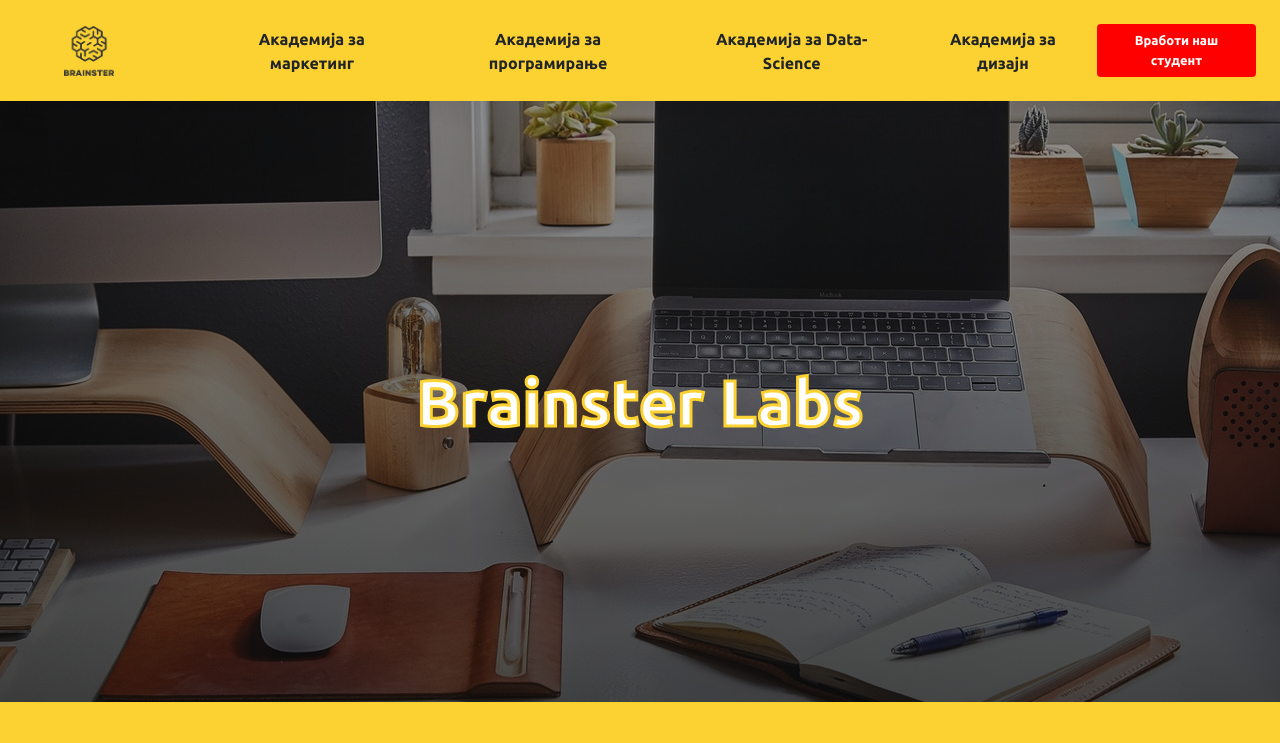
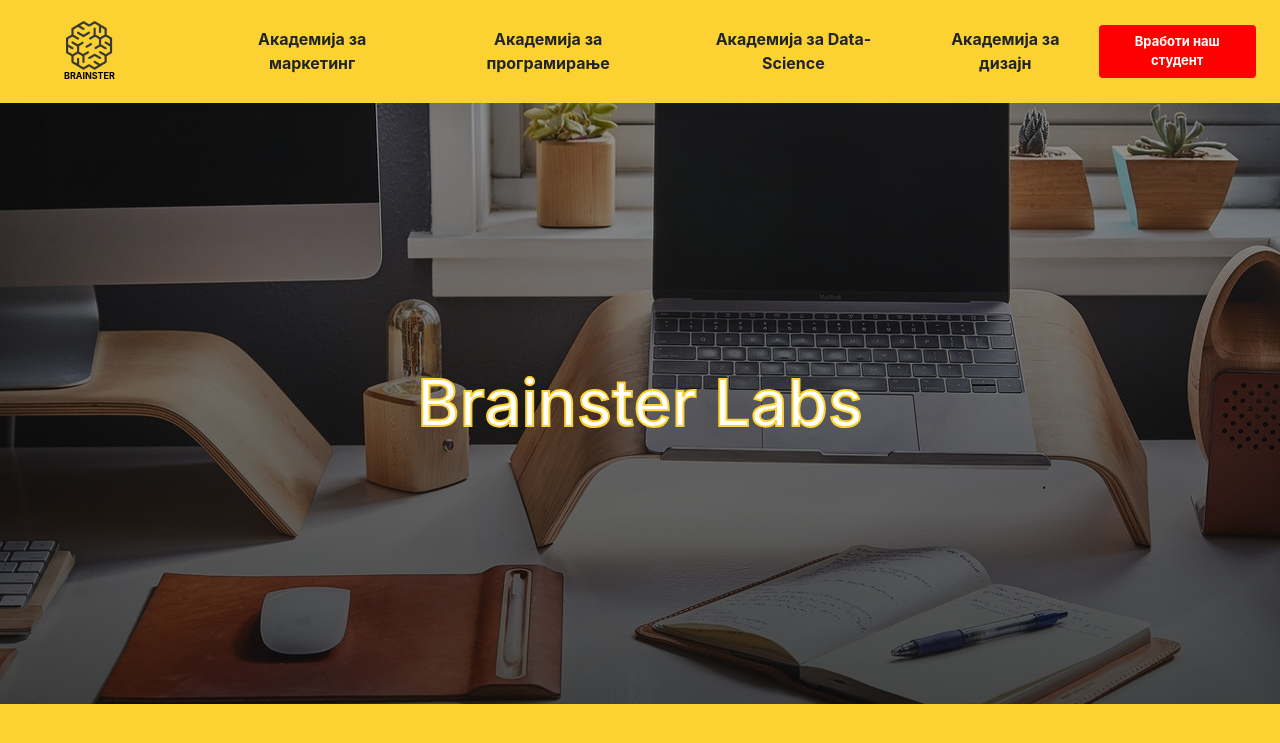
Before and after one commit to stamenco/BrainsterProjects_StamkoBoshkovFS13, a PHP site: page / in a window 1280 px wide. Shown: the top 743 px of the page. Run offline with PHP 8.4, Linux system fonts and the light colour scheme; some libraries are stand-ins or nearby versions.

Commit message:
optimazing navbar-logo

```diff
--- a/index.html
+++ b/index.html
@@ -29,12 +29,12 @@
         class="navbar navbar-expand-lg font-weight-bold nav-shadow p-lg-3"
         id="main-nav"
       >
-        <a class="navbar-brand mx-lg-5" href="index.html"
-          ><img
-            src="images/brainster-logo.png"
-            alt="logo"
-            class="d-block logo-size"
-        /></a>
+        <a class="navbar-brand d-flex logo mx-lg-5" href="index.html"
+          ><div class="">
+            <img src="images/Logo.png" alt="logo" class="d-block logo-size" />
+            <p>BRAINSTER</p>
+          </div></a
+        >
         <button
           class="navbar-toggler collapsed"
           data-toggle="collapse"
@@ -131,6 +131,6 @@
       integrity="sha384-+sLIOodYLS7CIrQpBjl+C7nPvqq+FbNUBDunl/OZv93DB7Ln/533i8e/mZXLi/P+"
       crossorigin="anonymous"
     ></script>
-    <script src="./main.js"></script>
+    <script src="./js/main.js"></script>
   </body>
 </html>
--- a/style.css
+++ b/style.css
@@ -1,22 +1,4 @@
-@import url("https://fonts.googleapis.com/css2?family=Ubuntu:wght@400;500;700&amp;display=swap");
-/* @keyframes pulse {
-  0% {
-    -moz-box-shadow: 0 0 0 0 rgba(214, 32, 39, 0.8);
-    box-shadow: 0 0 0 0 rgba(214, 32, 39, 0.8);
-  }
-  70% {
-    -moz-box-shadow: 0 0 0 8px rgba(214, 32, 39, 0);
-    box-shadow: 0 0 0 8px rgba(214, 32, 39, 0);
-  }
-  100% {
-    -moz-box-shadow: 0 0 0 0 rgba(214, 32, 39, 0);
-    box-shadow: 0 0 0 0 rgba(214, 32, 39, 0);
-  }
-} */
-
 body {
-  font-family: "Ubuntu", sans-serif;
-  cursor: default;
   background-color: #fcd232;
 }
 p {
@@ -36,7 +18,7 @@
 }
 .h1-fsize {
   font-size: 40px;
-  font-weight: 700;
+  /* font-weight: 700; */
 }
 .f-13 {
   font-size: 13px;
@@ -51,6 +33,16 @@
   box-shadow: rgba(0, 0, 0, 0.08) 0px 8px 30px;
   -webkit-box-shadow: rgba(0, 0, 0, 0.08) 0px 8px 30px;
   -moz-box-shadow: rgba(0, 0, 0, 0.08) 0px 8px 30px;
+}
+.logo {
+  flex: 0 0 auto;
+  text-decoration: none;
+}
+.logo p {
+  margin-bottom: 0;
+  color: #000;
+  font-weight: bold;
+  font-size: 0.56rem;
 }
 .logo-size {
   width: 50px;
@@ -125,9 +117,7 @@
 .navbar-toggler.collapsed .state-close {
   display: none;
 }
-/* .anim-pulse {
-  animation: pulse 1.5s infinite;
-} */
+
 .banner-specs {
   background-image: linear-gradient(rgba(0, 0, 0, 0.4), rgba(0, 0, 0, 0.7)),
     url(./images/banner.jpg);
@@ -136,7 +126,7 @@
   background-repeat: no-repeat;
 }
 .h1-outline {
-  -webkit-text-stroke-width: 3px;
+  -webkit-text-stroke-width: 2px;
   -webkit-text-stroke-color: #fcd232;
 }
 
```
Also changed, not shown: js/main.js (renamed from main.js).
